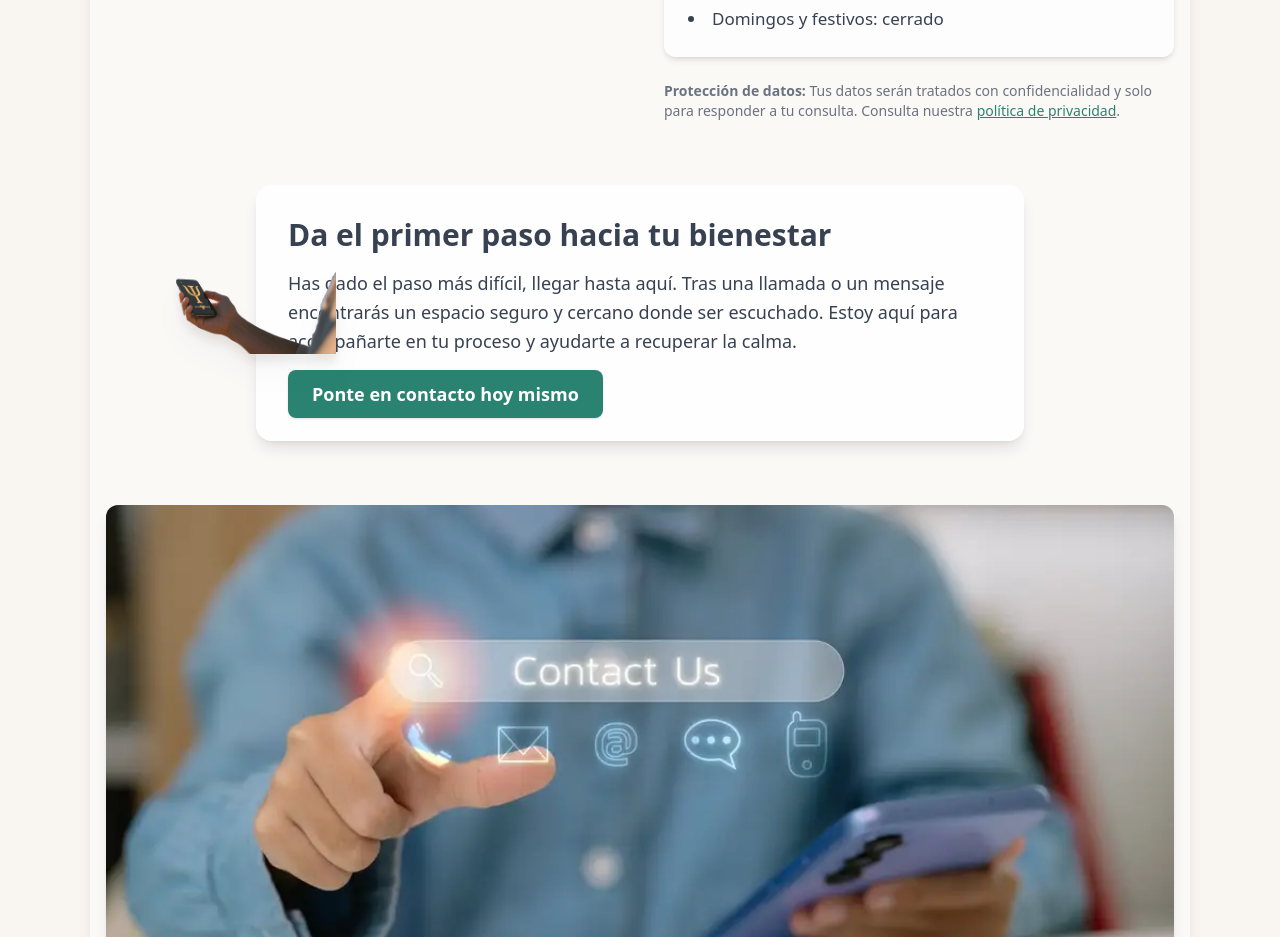
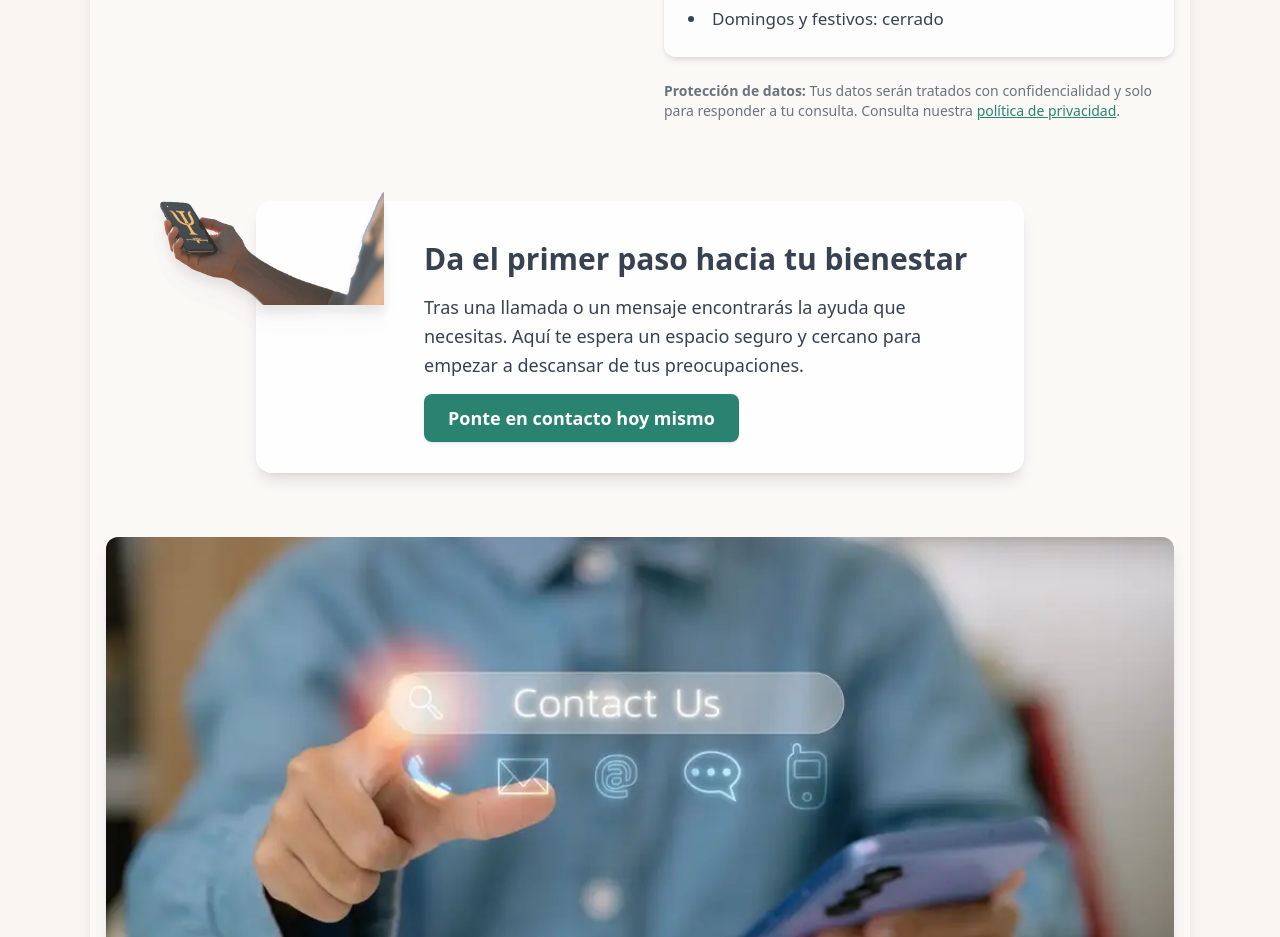
Before and after one commit to psicopiloto/psicopilotopage1, a Next.js app: page /contacto in a window 1280 px wide. Shown: the part 1400-2337 px from the top of the page. Built offline with nearby package versions, Linux system fonts and the light colour scheme.

Commit message:
Update CuadroContacto.js

```diff
--- a/components/CuadroContacto.js
+++ b/components/CuadroContacto.js
@@ -3,28 +3,29 @@ import Link from "next/link";
 
 export default function CuadroContacto() {
   return (
-    <div className="relative bg-white/80 shadow-lg rounded-2xl p-8 max-w-3xl mx-auto mt-16">
-      {/* Imagen flotante */}
-      <div className="absolute -left-20 top-1/2 -translate-y-1/2 hidden md:block">
+    <div className="relative bg-white/80 shadow-lg rounded-2xl p-10 max-w-3xl mx-auto mt-20 overflow-visible">
+      {/* Imagen flotante más grande */}
+      <div className="absolute -top-16 -left-24 hidden md:block z-0">
         <img
-          src="/telefono.webp" // 📌 coloca aquí tu imagen en /public
+          src="/telefono.webp" // 📌 pon tu imagen aquí (mejor en .png con transparencia)
           alt="Teléfono contacto Psicopiloto"
-          className="w-40 h-40 object-contain drop-shadow-xl"
+          className="w-56 h-56 object-contain drop-shadow-xl opacity-90"
         />
       </div>
 
       {/* Contenido */}
-      <h2 className="text-3xl font-bold text-psicopiloto-blue-900 mb-4 text-center md:text-left">
+      <div className="relative z-10 md:pl-32">
+        <h2 className="text-3xl font-bold text-psicopiloto-blue-900 mb-4">
           Da el primer paso hacia tu bienestar
         </h2>
-      <p className="text-lg text-psicopiloto-gray-700 leading-relaxed mb-6 text-center md:text-left">
-        Has dado el paso más difícil, llegar hasta aquí. Tras una llamada o un mensaje encontrarás un espacio
-    seguro y cercano donde ser escuchado. Estoy aquí para acompañarte en tu
-    proceso y ayudarte a recuperar la calma.
+        <p className="text-lg text-psicopiloto-gray-700 leading-relaxed mb-6">
+          Tras una llamada o un mensaje encontrarás la ayuda que necesitas.
+          Aquí te espera un espacio seguro y cercano para empezar a descansar
+          de tus preocupaciones.
         </p>
 
         {/* CTA */}
-      <div className="text-center md:text-left">
+        <div>
           <Link href="/contacto">
             <span className="px-6 py-3 bg-psicopiloto-green-600 hover:bg-psicopiloto-green-700 text-white rounded-lg text-lg font-semibold shadow transition">
               Ponte en contacto hoy mismo
@@ -32,5 +33,6 @@ export default function CuadroContacto() {
           </Link>
         </div>
       </div>
+    </div>
   );
 }
```
Lines whose indentation alone changed are shown as unchanged.
